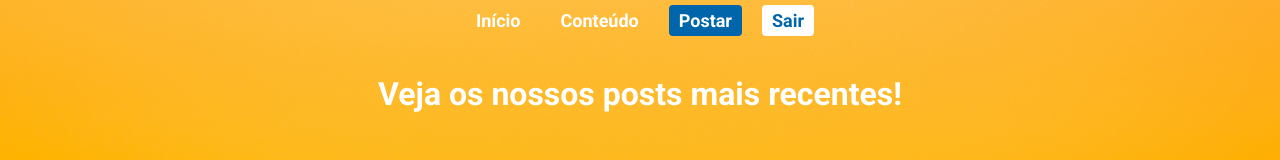
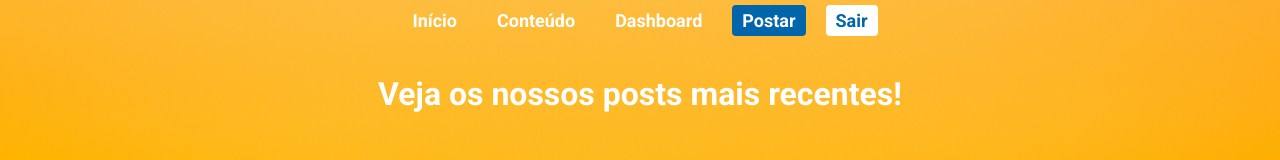
Before and after one commit to Adrianodbs/Centro-espirita-teles-de-menezes, a React (Vite) app: page /conteudo in a window 1280 px wide. Shown: the top 160 px of the page. Built offline with nearby package versions, Linux system fonts and the light colour scheme; no server answers; the database is empty; sample sign-in values are in the browser's storage.

Commit message:
menu hamburguer

```diff
--- a/src/components/Header/index.jsx
+++ b/src/components/Header/index.jsx
@@ -1,102 +1,48 @@
 import { Link } from 'react-router-dom'
-import styled from 'styled-components'
+import * as C from './style'
 
 import { useAuthentication } from '../../hooks/useAuthentication'
 import { useAuthValue } from '../../context/AuthContext'
+import { useState } from 'react'
+
+import { GiHamburgerMenu } from 'react-icons/gi'
+import { AiFillCloseSquare } from 'react-icons/ai'
 
 function Header() {
   const { user } = useAuthValue()
 
   const { logout } = useAuthentication()
+
+  const [isOpen, setIsOpen] = useState(true)
   return (
-    <StyledHeader>
+    <C.StyledHeader>
+      <div className={`${isOpen ? 'menu open' : 'menu close'}`}>
         <ul>
           <Link to="/">Início</Link>
           <Link to="/conteudo">Conteúdo</Link>
+          {user && <Link to="/dashboard">Dashboard</Link>}
           {user && (
             <Link className="contato" to="/conteudo/criar">
               Postar
             </Link>
           )}
+
           {user && (
             <li>
               <button onClick={logout}>Sair</button>
             </li>
           )}
         </ul>
-    </StyledHeader>
+      </div>
+      <div className="hamburguer">
+        {isOpen ? (
+          <AiFillCloseSquare onClick={() => setIsOpen(!isOpen)} size={25} />
+        ) : (
+          <GiHamburgerMenu onClick={() => setIsOpen(!isOpen)} size={25} />
+        )}
+      </div>
+    </C.StyledHeader>
   )
 }
 
-const StyledHeader = styled.header`
-  height: 40px;
-  display: flex;
-  justify-content: center;
-  align-items: center;
-  padding: 0 60px;
-  background-color: transparent;
-  position: relative;
-  z-index: 99;
-
-  @media (max-width: 900px) {
-    padding: 0 20px;
-  }
-
-  @media (max-width: 500px) {
-    padding: 0 5px;
-  }
-
-  ul {
-    display: flex;
-    gap: 20px;
-
-    @media (max-width: 760px) {
-      gap: 10px;
-    }
-
-    @media (max-width: 500px) {
-      gap: 5px;
-    }
-  }
-
-  a {
-    color: #fff;
-    transition: all 0.2s;
-    padding: 5px 10px;
-    font-size: 18px;
-    font-weight: bold;
-    @media (max-width: 760px) {
-      font-size: 14px;
-    }
-
-    &:hover {
-      opacity: 0.7;
-    }
-  }
-
-  button {
-    color: ${p => p.theme.primario};
-    background-color: #fff;
-    border: none;
-    border-radius: 4px;
-    transition: all 0.2s;
-    padding: 5px 10px;
-    font-size: 18px;
-    font-weight: bold;
-    @media (max-width: 760px) {
-      font-size: 14px;
-    }
-
-    &:hover {
-      opacity: 0.7;
-    }
-  }
-
-  .contato {
-    background-color: ${p => p.theme.primario};
-    color: #fff;
-    border-radius: 4px;
-  }
-`
-
 export default Header
--- /dev/null
+++ b/src/components/Header/style.js
@@ -0,0 +1,126 @@
+import styled from 'styled-components'
+
+export const StyledHeader = styled.header`
+  height: 40px;
+  display: flex;
+  justify-content: center;
+  align-items: center;
+  padding: 0 60px;
+  background-color: transparent;
+  position: relative;
+  z-index: 3;
+
+  .hamburguer {
+    display: none;
+  }
+
+  @media (max-width: 900px) {
+    padding: 0 20px;
+  }
+
+  @media (max-width: 500px) {
+    padding: 0 5px;
+  }
+  @media (max-width: 450px) {
+    padding: 0;
+    margin: 0;
+
+    .menu.close {
+      display: none;
+    }
+
+    .menu.open {
+      display: flex;
+    }
+
+    .hamburguer {
+      display: block;
+      position: absolute;
+      top: 4px;
+      right: 4px;
+      z-index: 33;
+      cursor: pointer;
+      color: ${p => p.theme.primario};
+    }
+  }
+
+  ul {
+    display: flex;
+    gap: 20px;
+
+    @media (max-width: 760px) {
+      gap: 10px;
+    }
+
+    @media (max-width: 450px) {
+      flex-direction: column;
+      position: absolute;
+      right: 0px;
+      top: 0px;
+      padding: 10px 20px;
+      background-color: #fff;
+    }
+  }
+
+  a {
+    color: #fff;
+    transition: all 0.2s;
+    padding: 5px 10px;
+    font-size: 18px;
+    font-weight: bold;
+    @media (max-width: 760px) {
+      font-size: 14px;
+    }
+
+    @media (max-width: 450px) {
+      font-size: 18px;
+      color: ${p => p.theme.primario};
+      margin-right: 10px;
+
+      &:hover {
+        background-color: ${p => p.theme.primario};
+        color: #fff;
+      }
+    }
+
+    &:hover {
+      opacity: 0.7;
+    }
+  }
+
+  button {
+    color: ${p => p.theme.primario};
+    background-color: #fff;
+    border: none;
+    border-radius: 4px;
+    transition: all 0.2s;
+    padding: 5px 10px;
+    font-size: 18px;
+    font-weight: bold;
+
+    @media (max-width: 760px) {
+      font-size: 14px;
+    }
+
+    @media (max-width: 450px) {
+      font-size: 18px;
+      color: ${p => p.theme.primario};
+    }
+
+    &:hover {
+      opacity: 0.7;
+    }
+  }
+
+  .contato {
+    background-color: ${p => p.theme.primario};
+    color: #fff;
+    border-radius: 4px;
+
+    @media (max-width: 450px) {
+      font-size: 18px;
+      color: ${p => p.theme.primario};
+      background-color: transparent;
+    }
+  }
+`
--- a/src/pages/Conteudo/style.js
+++ b/src/pages/Conteudo/style.js
@@ -19,7 +19,7 @@ export const Container = styled.div`
 `
 
 export const Header = styled.div`
-  z-index: 99;
+  z-index: 2;
   display: flex;
   flex-direction: column;
   align-items: center;
@@ -71,6 +71,10 @@ export const Content = styled.div`
   justify-content: center;
   width: 100%;
 
+  @media (max-width: 450px) {
+    margin-top: 30px;
+  }
+
   .post {
     display: flex;
     flex-direction: column;
```
Lines whose indentation alone changed are shown as unchanged.
